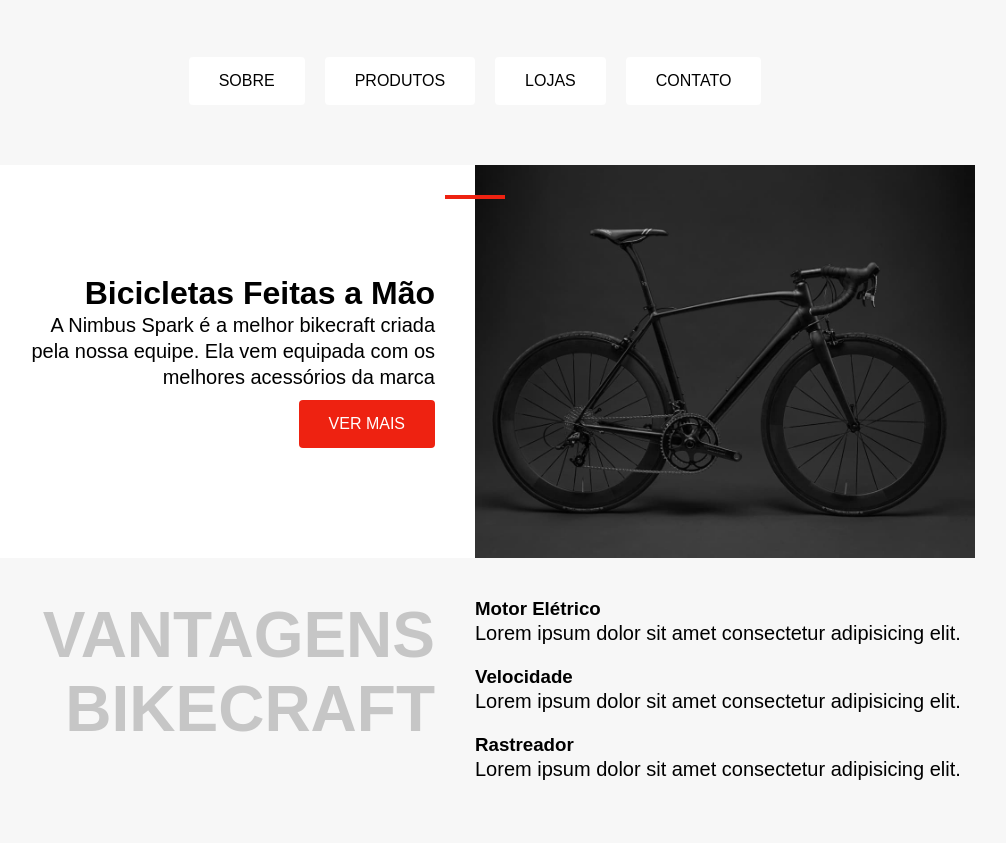
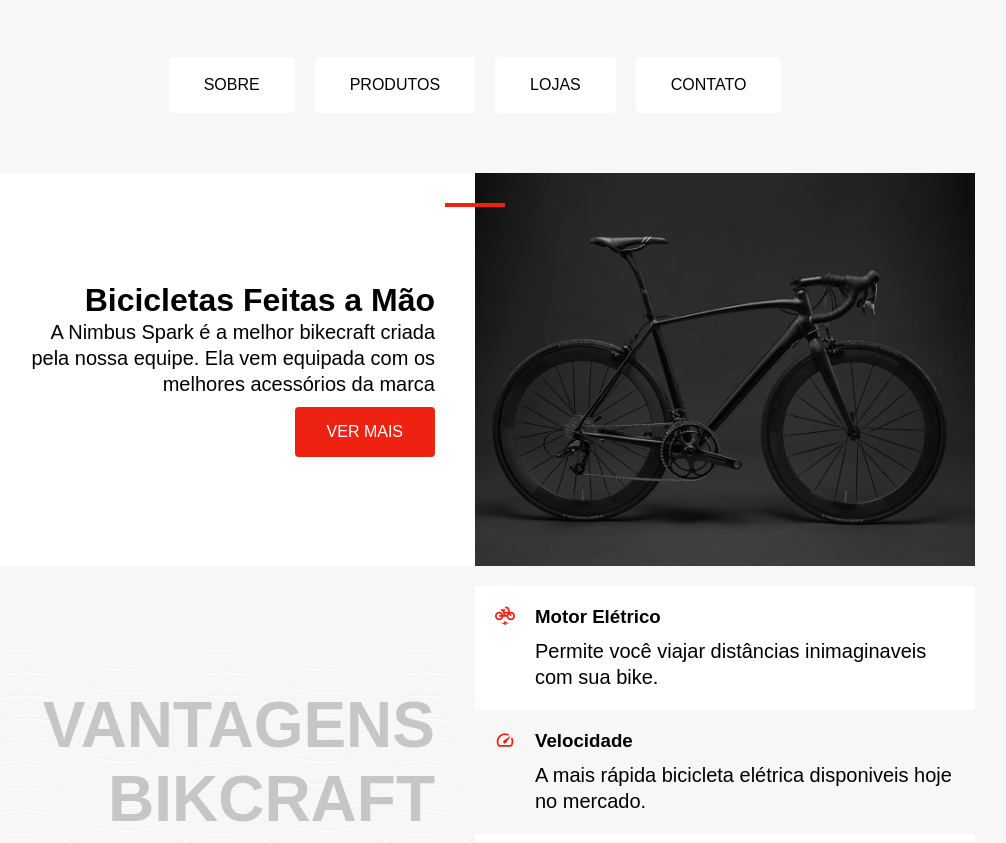
Before and after one commit to Thiagobarroso/bikecraft-atualizado, a plain HTML site: page index.html in a window 1280 px wide. Shown: the part 95-938 px from the top of the page, without its empty margins (165-1171 px from the left). Drawn offline with Linux system fonts and the light colour scheme.

Commit message:
refaturei o projeto Bikcraft

```diff
--- a/index.html
+++ b/index.html
@@ -4,25 +4,28 @@
     <meta charset="UTF-8">
     <meta http-equiv="X-UA-Compatible" content="IE=edge">
     <meta name="viewport" content="width=device-width, initial-scale=1.0">
-    <title>bikecraft</title>
+    <title>Bikecraft</title>
     <link rel="stylesheet" href="style.css">
     <script src="https://kit.fontawesome.com/3fc586d5a2.js" crossorigin="anonymous"></script>
 </head>
 <body>
 
+    <header class="header">
         <img src="imgs/bikcraftlogo.svg" alt="bikecraft">
-
-    <div class="menu">
-        <a href="#">SOBRE</a>
-        <a href="#">PRODUTOS</a>
-        <a href="#">LOJAS</a>
-        <a href="#">CONTATO</a>
-    </div>
+            <nav aria-label="primária">
+                <ul class="menu">
+                  <li><a href="#">SOBRE</a></li>
+                  <li><a href="#">PRODUTOS</a></li>
+                  <li><a href="#">LOJAS</a></li>
+                  <li><a href="#">CONTATO</a></li>
+                </ul>
+            </nav>
+    </header>
 
 
-    <div class="conteudo">
+    <main>
+        <article class="conteudo">
             <div class="introducao">
-            <span class="detalhe"></span>
                 <h1>Bicicletas Feitas a Mão</h1>
                 <p>A Nimbus Spark é a melhor bikecraft criada pela nossa equipe. Ela vem equipada com os melhores acessórios da marca</p>
                 <a class="botao" href="#">VER MAIS</a>
@@ -30,29 +33,37 @@
 
             <img src="imgs/bikreft foto.jpg" alt="bicleta bikecraft preta">
 
-        <h2 class="subtitulo">VANTAGENS BIKECRAFT</h2>
+        </article>
+
+    <article class="conteudo">
+        <h2 class="subtitulo">VANTAGENS BIKCRAFT</h2>
 
         <div class="vantagens">
             <div class="vantagens-item">
+                <img src="imgs/icon-bike-eletrica.svg" alt="">
                 <h3>Motor Elétrico</h3>
-                <p>Lorem ipsum dolor sit amet consectetur adipisicing elit.</p>
+                <p>Permite você viajar distâncias inimaginaveis com sua bike.</p>
             </div>
 
             <div class="vantagens-item">
+                <img src="imgs/icon-speed.svg" alt="">
                 <h3>Velocidade</h3>
-                <p>Lorem ipsum dolor sit amet consectetur adipisicing elit.</p>
+                <p>A mais rápida bicicleta elétrica disponiveis hoje no mercado.</p>
 
             </div>
             <div class="vantagens-item">
+                <img src="imgs/icon-rastreador.svg" alt="">
                 <h3>Rastreador</h3>
-                <p>Lorem ipsum dolor sit amet consectetur adipisicing elit.</p>
-            </div>
+                <p>Rastrear e sistema anti-furto para garantir a sua segurança.</p>
             </div>
         </div>
 
-   <div class="footer">
+    </article>
+    </main>
+
+   <footer class="footer">
        <p>Todos direitos reservados - Criado por Thiago Barroso</p>
-   </div>
+   </foorter>
 
 
 </body>
--- a/style.css
+++ b/style.css
@@ -18,13 +18,25 @@ a {
     text-decoration: none;
 }
 
+ul {
+    list-style: none;
+    margin: 0;
+    padding: 0;
+}
+
 p, h1, h2, h3 {
     margin: 0px;
 }
 
 p {
-    font-size: 20px;
+    font-size: 1.25rem;
     line-height: 1.3;
+}
+
+.header {
+    display: grid;
+    gap: 60px;
+    justify-items: center;
 }
 
 .menu {
@@ -35,17 +47,29 @@ p {
 }
 
 .menu a {
+    display: block;
     background-color: #fff;
-    padding: 15px 30px;
+    padding: 1rem 2rem;
     border-radius: 4px;
     color: #000;
     text-transform: uppercase;
+    text-decoration: none;
+    border: 3px solid #fff;
 }
+
+.menu a:hover {
+    border: 3px solid #ee2211;
+}
+
 
 .conteudo {
     display: grid;
     grid-template-columns: 1fr 1fr;
     max-width: 1000px;
+}
+
+.introducao h1 {
+    font-size: 2rem;
 }
 
 .introducao {
@@ -59,7 +83,8 @@ p {
 
 }
 
-.detalhe {
+.introducao::before {
+    content: "";
     width: 60px;
     height: 4px;
     background: #ee2211;
@@ -72,10 +97,14 @@ p {
 .botao {
     background: #ee2211;
     color: #fff;
-    padding: 15px 30px;
+    padding: 1rem 2rem;
     border-radius: 4px;
     text-transform: uppercase;
     margin-top: 10px;
+}
+
+.botao:hover {
+    background: #900;
 }
 
 .subtitulo {
@@ -85,6 +114,7 @@ p {
     text-align: right;
     padding: 40px;
     align-self: center;
+    background-image: url('imgs/onda.svg');
 }
 
 
@@ -94,7 +124,24 @@ p {
 }
 
 .vantagens-item {
-    margin-top: 20px;
+    display: grid;
+    grid-template-columns: auto 1fr;
+    gap: 10px 20px;
+    padding: 20px;
+    transition: 0.1s;
+
+}
+
+.vantagens-item:nth-child(odd){
+    background: #fff;
+}
+
+.vantagens-item:hover {
+    border-left: 3px solid #ee2211;
+}
+
+.vantagens-item p {
+    grid-column: 2;
 }
 
 .footer {
@@ -105,3 +152,9 @@ p {
     box-sizing: border-box;
 
 }
+
+.vantagens img {
+    color: #ee2211;
+
+
+}
```
Also changed, not shown: imgs/icon-bike-eletrica.svg (added), imgs/icon-rastreador.svg (added), imgs/icon-speed.svg (added), imgs/onda.svg (added). Lines whose indentation alone changed are shown as unchanged.
